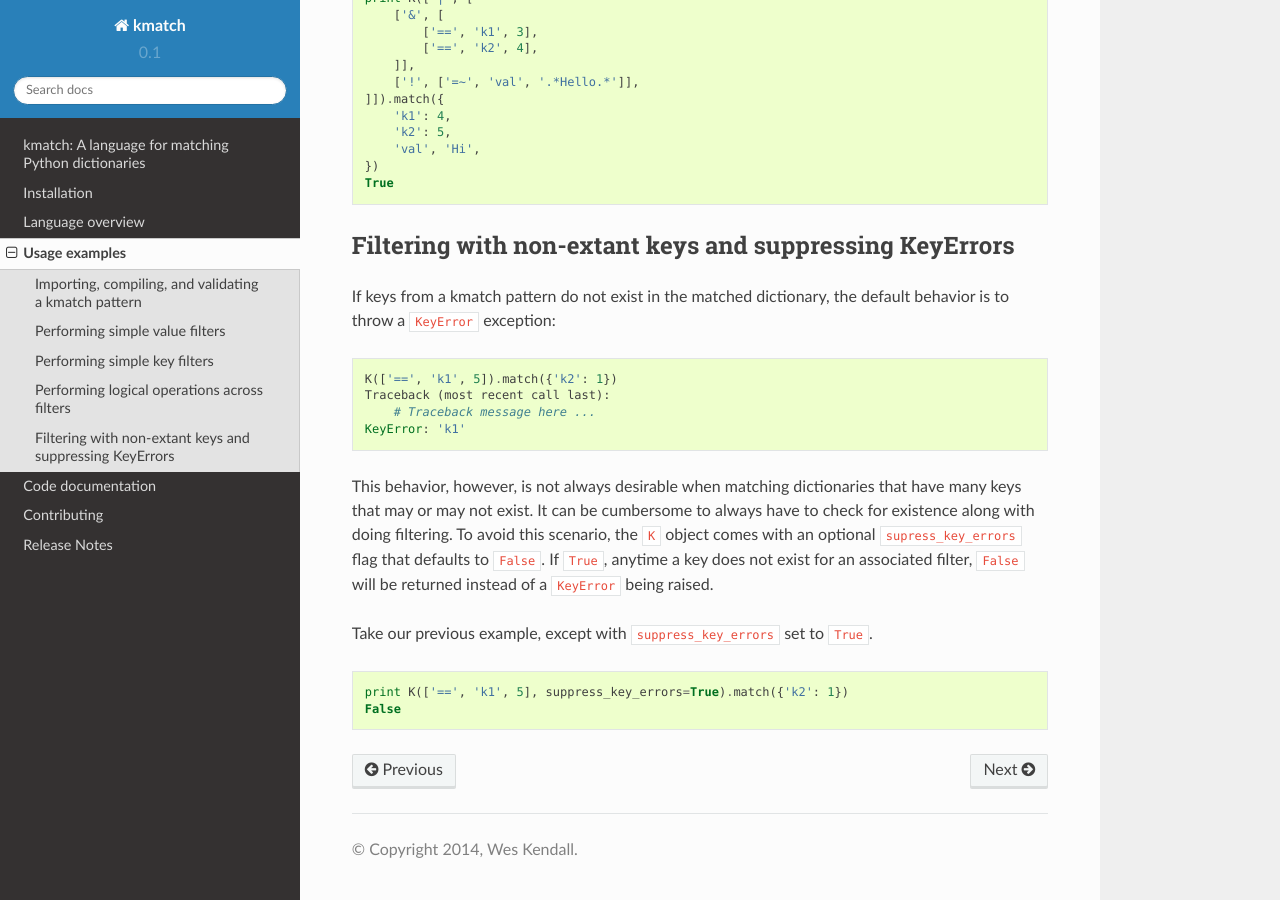
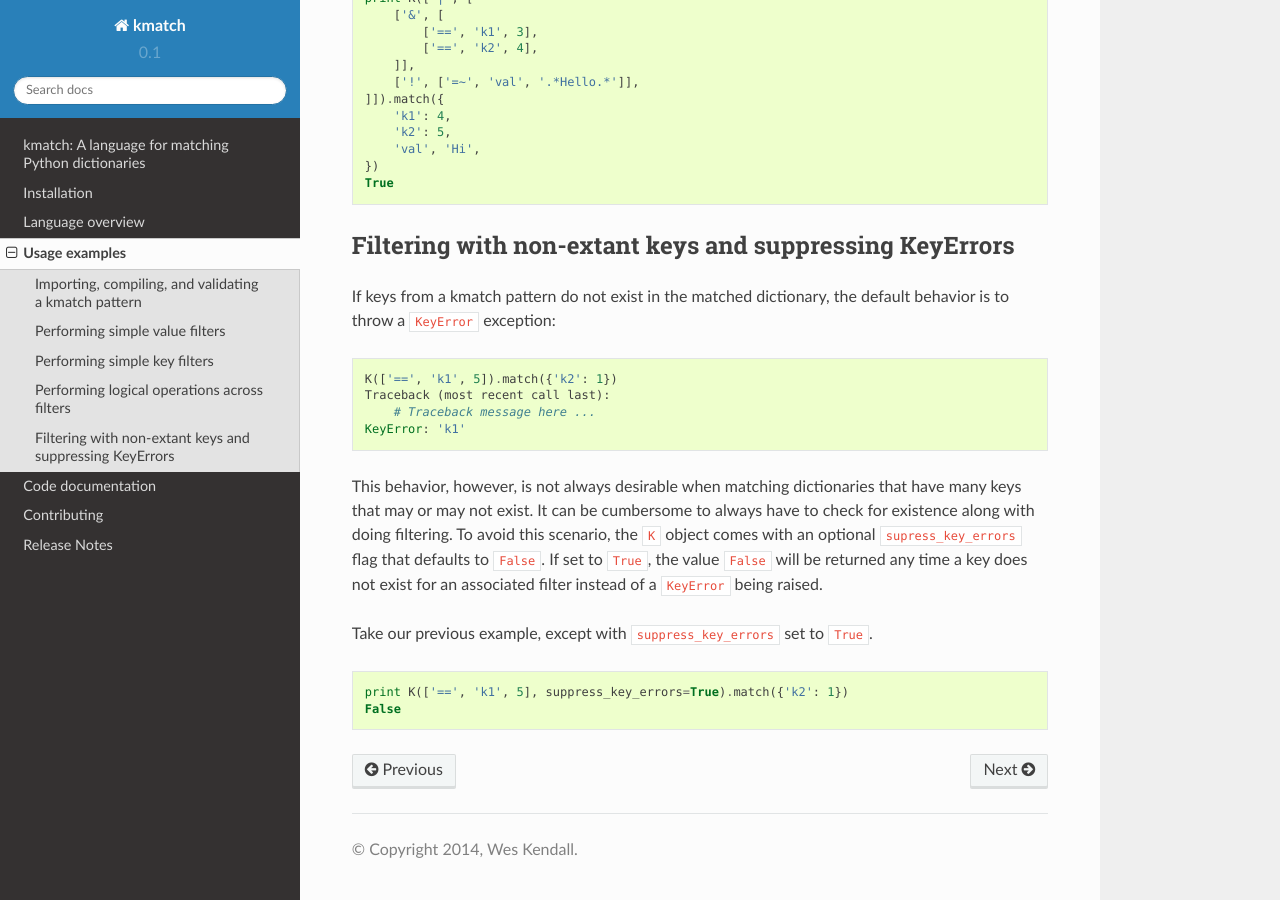
Before and after one commit to ambitioninc/kmatch, a Sphinx documentation site: the page built from docs/usage_examples.rst, in a window 1280 px wide and 900 px high, scrolled down 1973 px. Built offline with Sphinx 7.4.7 and the Read the Docs theme 2.0.0, drawn with Linux system fonts in a browser that asks for light colours.

Commit message:
made a doc sentence more clear

```diff
--- a/docs/usage_examples.rst
+++ b/docs/usage_examples.rst
@@ -118,7 +118,7 @@ If keys from a kmatch pattern do not exist in the matched dictionary, the defaul
         # Traceback message here ...
     KeyError: 'k1'
 
-This behavior, however, is not always desirable when matching dictionaries that have many keys that may or may not exist. It can be cumbersome to always have to check for existence along with doing filtering. To avoid this scenario, the ``K`` object comes with an optional ``supress_key_errors`` flag that defaults to ``False``. If ``True``, anytime a key does not exist for an associated filter, ``False`` will be returned instead of a ``KeyError`` being raised.
+This behavior, however, is not always desirable when matching dictionaries that have many keys that may or may not exist. It can be cumbersome to always have to check for existence along with doing filtering. To avoid this scenario, the ``K`` object comes with an optional ``supress_key_errors`` flag that defaults to ``False``. If set to ``True``, the value ``False`` will be returned any time a key does not exist for an associated filter instead of a ``KeyError`` being raised.
 
 Take our previous example, except with ``suppress_key_errors`` set to ``True``.
 
```
